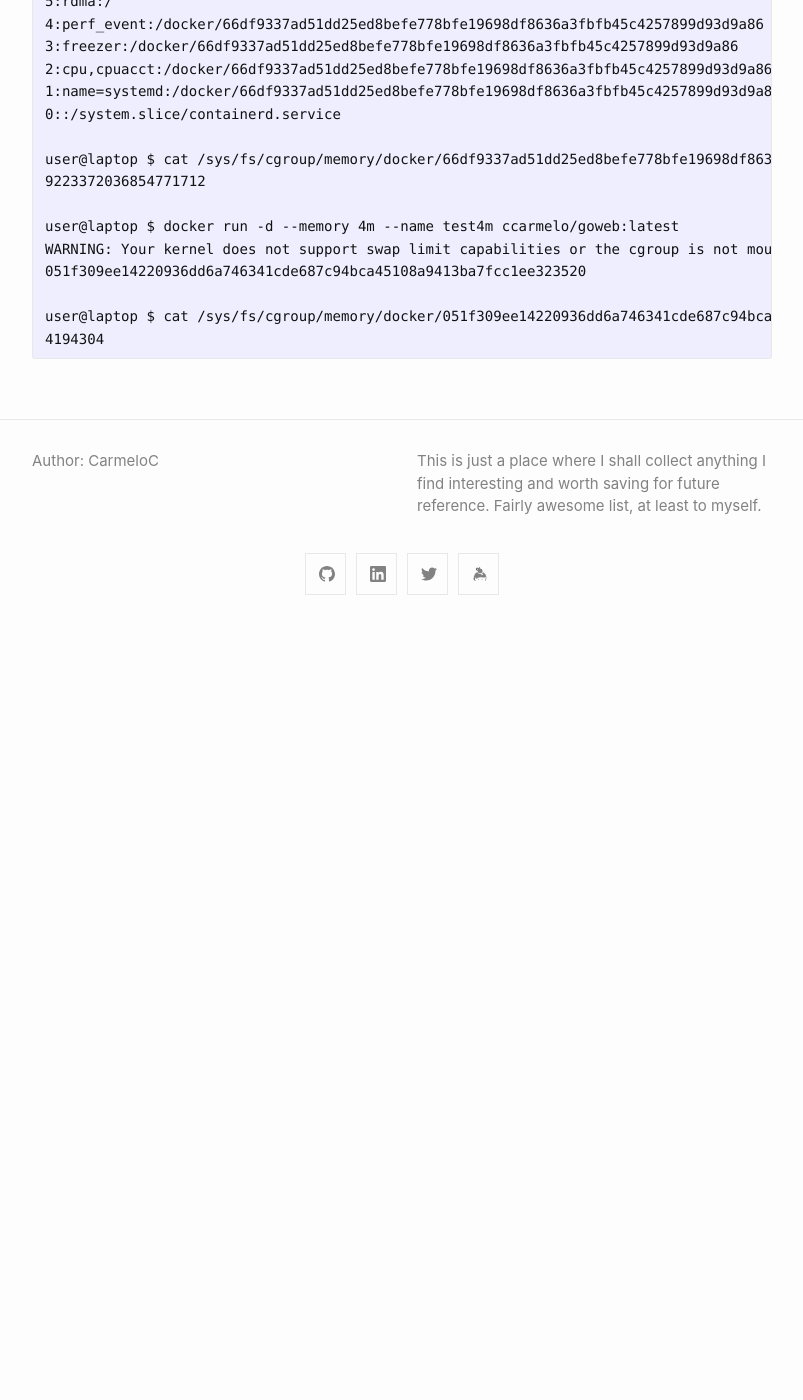
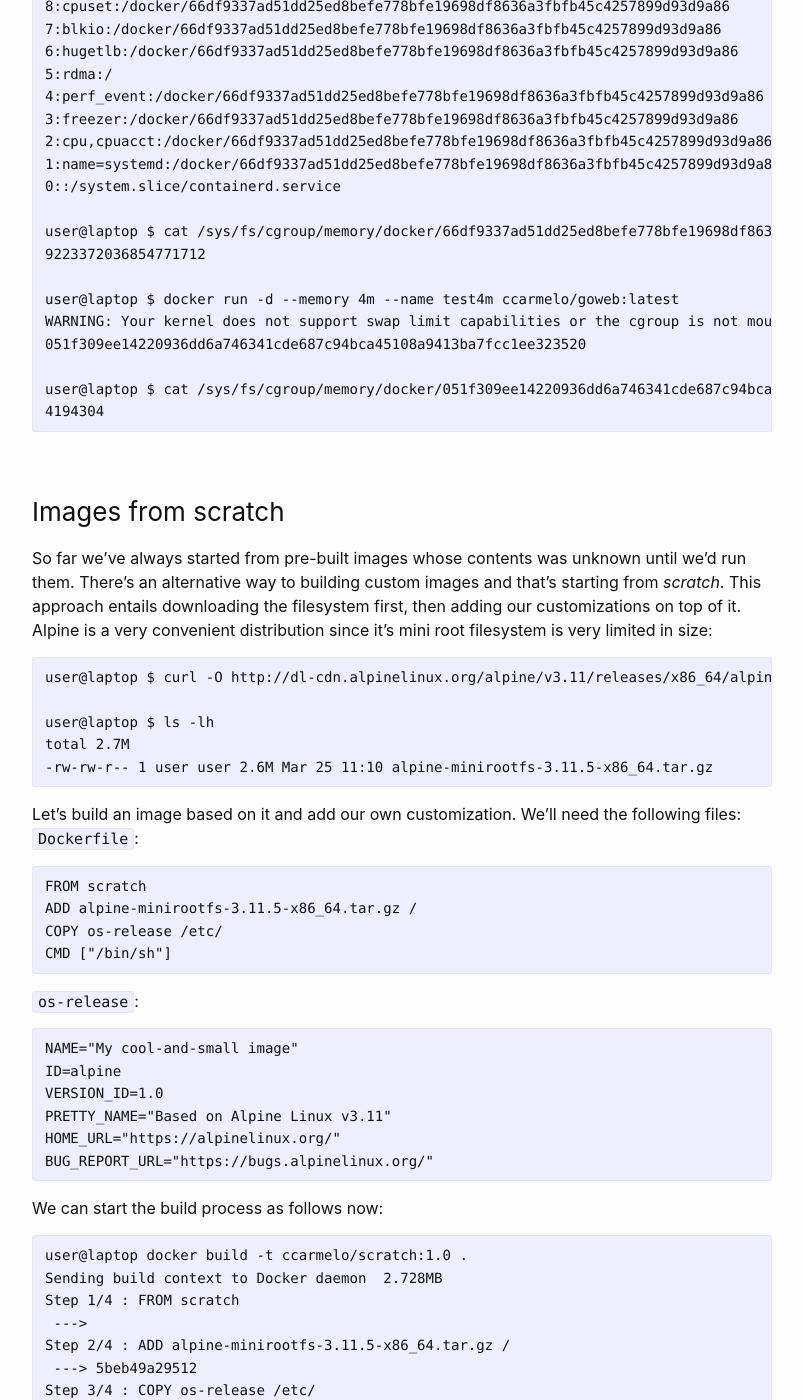
Before and after one commit to carmelo0x99/carmelo0x99.github.io, a Jekyll site: the page built from _posts/2020-03-20-docker_in_depth.md, in a window 1280 px wide and 1400 px high, scrolled down 3515 px. Shown: the whole window, without its empty margins (238-1041 px from the left). Built offline with Jekyll 4.4.1, drawn with Linux system fonts in a browser that asks for light colours; before the commit the page ends 4145 px from its top, so only the background shows below that; some of the changed text lies outside the part shown.

Commit message:
Edited 2020-03-20-docker_in_depth

````diff
--- a/_posts/2020-03-20-docker_in_depth.md
+++ b/_posts/2020-03-20-docker_in_depth.md
@@ -1,6 +1,6 @@
 ---
 layout: post
-title: "Docker in depth"
+title: "Docker in depth: namespaces, cgroups, images from scratch"
 categories: misc
 ---
 
@@ -8,6 +8,7 @@ INDEX
 - [Images and containers](#images)
 - [Namespaces](#ns)
 - [Cgroups](#cg)
+- [Images from scratch](#scratch)
 
 <a name="images"></a>
 ### Images and containers
@@ -161,3 +162,72 @@ WARNING: Your kernel does not support swap limit capabilities or the cgroup is n
 user@laptop $ cat /sys/fs/cgroup/memory/docker/051f309ee14220936dd6a746341cde687c94bca45108a9413ba7fcc1ee323520/memory.limit_in_bytes
 4194304
 ```
+
+<a name="scratch"></a>
+### Images from scratch
+So far we've always started from pre-built images whose contents was unknown until we'd run them. There's an alternative way to building custom images and that's starting from _scratch_.
+This approach entails downloading the filesystem first, then adding our customizations on top of it. Alpine is a very convenient distribution since it's mini root filesystem is very limited in size:
+```
+user@laptop $ curl -O http://dl-cdn.alpinelinux.org/alpine/v3.11/releases/x86_64/alpine-minirootfs-3.11.5-x86_64.tar.gz
+
+user@laptop $ ls -lh
+total 2.7M
+-rw-rw-r-- 1 user user 2.6M Mar 25 11:10 alpine-minirootfs-3.11.5-x86_64.tar.gz
+```
+
+Let's build an image based on it and add our own customization. We'll need the following files:
+`Dockerfile`:
+```
+FROM scratch
+ADD alpine-minirootfs-3.11.5-x86_64.tar.gz /
+COPY os-release /etc/
+CMD ["/bin/sh"]
+```
+
+`os-release`:
+```
+NAME="My cool-and-small image"
+ID=alpine
+VERSION_ID=1.0
+PRETTY_NAME="Based on Alpine Linux v3.11"
+HOME_URL="https://alpinelinux.org/"
+BUG_REPORT_URL="https://bugs.alpinelinux.org/"
+```
+
+We can start the build process as follows now:
+```
+user@laptop docker build -t ccarmelo/scratch:1.0 .
+Sending build context to Docker daemon  2.728MB
+Step 1/4 : FROM scratch
+ --->
+Step 2/4 : ADD alpine-minirootfs-3.11.5-x86_64.tar.gz /
+ ---> 5beb49a29512
+Step 3/4 : COPY os-release /etc/
+ ---> 034d3918f9ac
+Step 4/4 : CMD ["/bin/sh"]
+ ---> Running in a494bc027971
+Removing intermediate container a494bc027971
+ ---> 786e178aee95
+Successfully built 786e178aee95
+Successfully tagged ccarmelo/scratch:1.0
+```
+
+One thing to notice is how small our image is:
+```
+user@laptop docker image ls
+REPOSITORY          TAG                                        IMAGE ID            CREATED             SIZE
+ccarmelo/scratch    1.0                                        786e178aee95        14 seconds ago      5.6MB
+...
+```
+
+Next and last step is to verify that the image is behaving as intended:
+```
+user@laptop docker run -it ccarmelo/scratch:1.0 sh
+/ # cat /etc/os-release
+NAME="My cool-and-small image"
+ID=alpine
+VERSION_ID=1.0
+PRETTY_NAME="Based on Alpine Linux v3.11"
+HOME_URL="https://alpinelinux.org/"
+BUG_REPORT_URL="https://bugs.alpinelinux.org/"
+```
````
